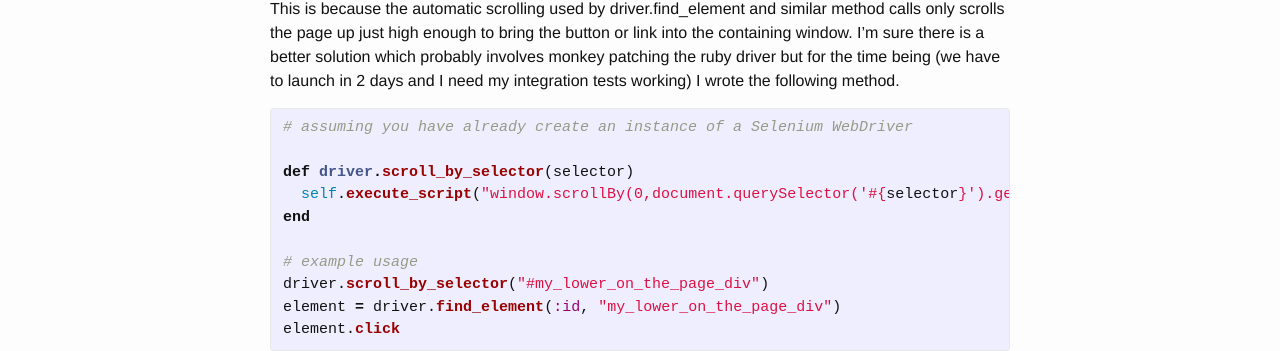
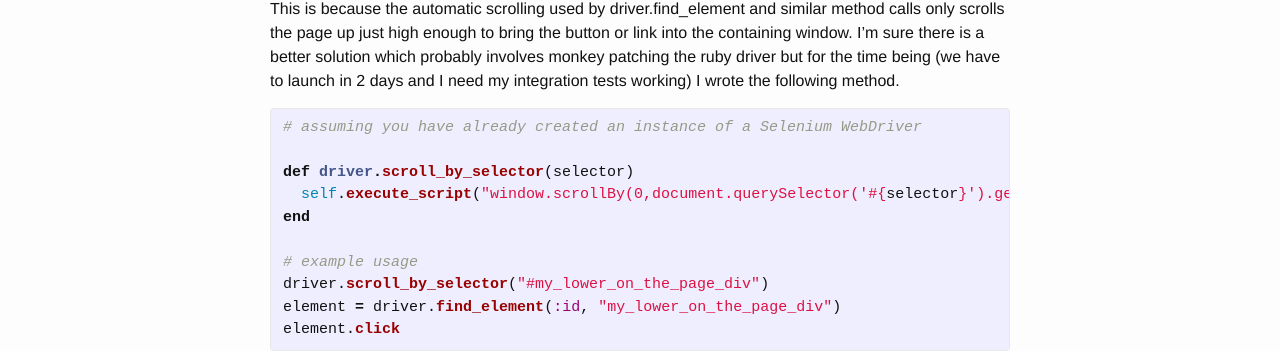
Before and after one commit to johnnyiller/johnnyiller.github.io, a Jekyll site: the page built from _posts/2015-1-12-selenium-ruby-rails-fixed-bootstrap-menu.markdown, in a window 1280 px wide. Shown: the part 520-871 px from the top of the page. Built offline with Jekyll 4.4.1, drawn with Linux system fonts in a browser that asks for light colours; comment, search, counter and statistics services are not loaded.

Commit message:
fixing created at thing

```diff
--- a/_posts/2015-1-12-selenium-ruby-rails-fixed-bootstrap-menu.markdown
+++ b/_posts/2015-1-12-selenium-ruby-rails-fixed-bootstrap-menu.markdown
@@ -20,7 +20,7 @@ This is because the automatic scrolling used by driver.find_element and similar
 
 {% highlight ruby %}
 
-# assuming you have already create an instance of a Selenium WebDriver
+# assuming you have already created an instance of a Selenium WebDriver
 
 def driver.scroll_by_selector(selector)
   self.execute_script("window.scrollBy(0,document.querySelector('#{selector}').getBoundingClientRect().top);")
```
